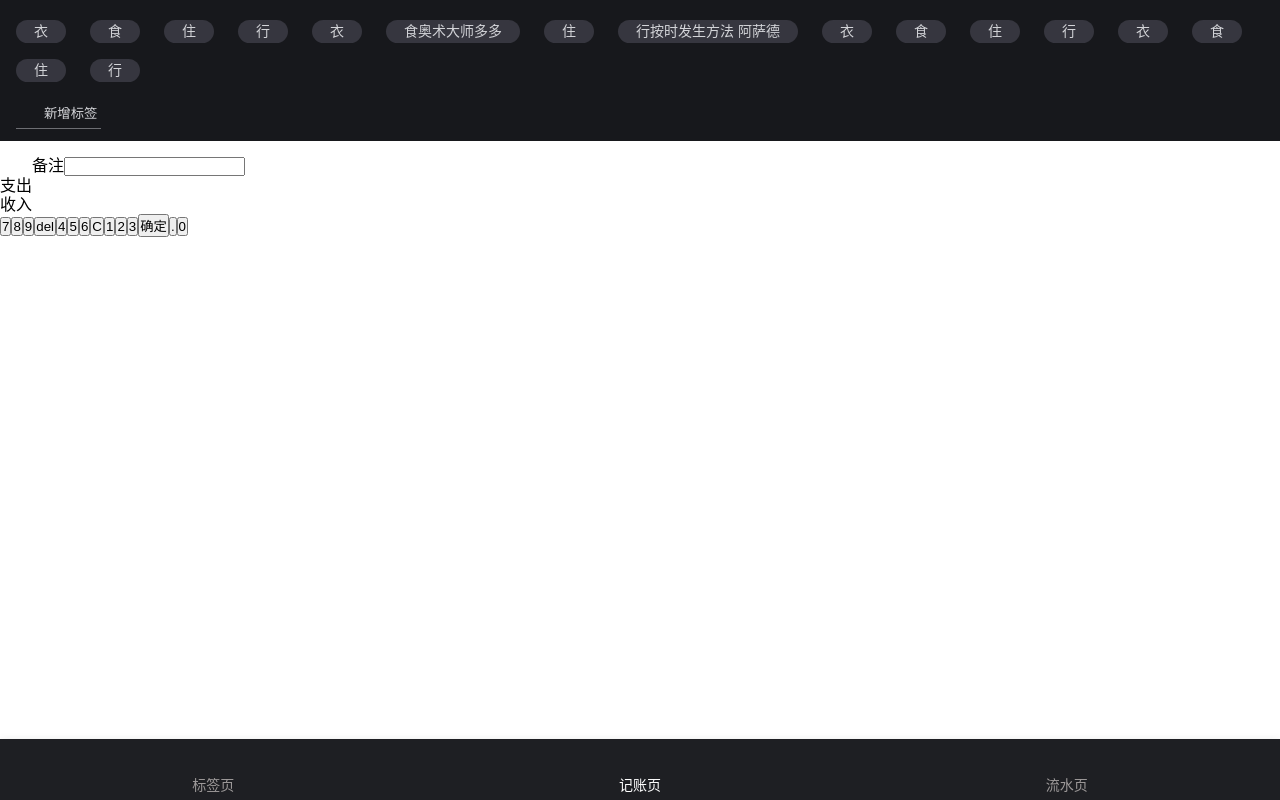
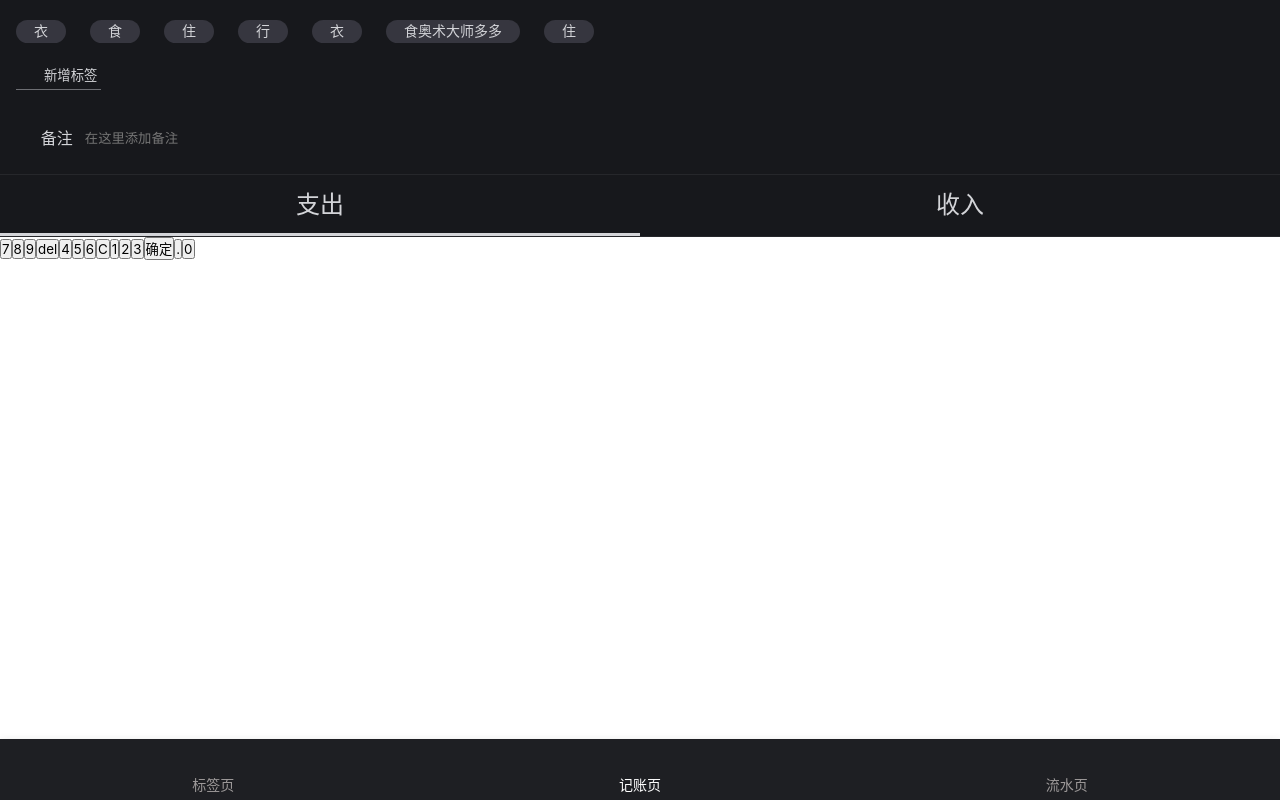
Before and after one commit to jgorijinal/morneyReact, a React app: page /#/money in a window 1280 px wide. Built offline with nearby package versions, Linux system fonts and the light colour scheme.

Commit message:
完成CategorySection的UI

```diff
--- a/src/index.scss
+++ b/src/index.scss
@@ -35,3 +35,10 @@ body {
   fill: currentColor;
   overflow: hidden;
 }
+button{
+  font-family: inherit;
+}
+input:focus{
+  outline: none;
+  font-family: inherit;
+}
--- a/src/views/Money.tsx
+++ b/src/views/Money.tsx
@@ -8,7 +8,6 @@ const TagsSection = styled.section`
   padding: 12px 16px;
   ol {margin: 0 -12px;
     li {
-
       display: inline-block;color: #d3d4d8;
       background: #36363f;font-size: 14px;margin: 8px 12px;
       padding: 3px 18px;border-radius: 18px;cursor: pointer;
@@ -21,10 +20,47 @@ const TagsSection = styled.section`
     padding: 2px 4px;border-bottom: 1px solid #6d6e73;}
 `
 const NotesSection = styled.section`
-
+  border-bottom: 1px solid #26272b;
+  label {
+    display: flex;padding: 0 16px;align-items: center;
+    color:#d3d4d8;background:  #17181c ;
+    span {display: flex;align-items: center;white-space: nowrap;
+      margin-right:12px ;
+      >svg {width: 1.3em;margin-right:4px ;
+      }
+    }
+    input {display: block;width: 100%;height: 72px;
+      background: none;border: none;color:#d3d4d8;
+    }
+  }
 `
 const CategorySection = styled.section`
+  background: #17181c ;
+  border-bottom: 1px solid #26272b;
+ >ol {
+   display: flex;
 
+   > li {
+     width: 50%;
+     text-align: center;
+     font-size: 24px;
+     padding: 16px 0;
+     color: #d3d4d8;
+     &.selected {
+       position: relative;
+       &::after{
+         content: '';
+         position:absolute;
+         display: block;
+         width: 100%;
+         background: #d3d4d8;
+         height: 3px;
+         left:0;
+         bottom: 0;
+       }
+     }
+   }
+ }
 `
 const NumberPadSection = styled.section `
 
@@ -41,27 +77,18 @@ function Money() {
           <li>衣</li>
           <li>食奥术大师多多</li>
           <li>住</li>
-          <li>行按时发生方法  阿萨德</li>
-          <li>衣</li>
-          <li>食</li>
-          <li>住</li>
-          <li>行</li>
-          <li>衣</li>
-          <li>食</li>
-          <li>住</li>
-          <li>行</li>
         </ol>
         <button><Icon name="add"></Icon>新增标签</button>
       </TagsSection>
       <NotesSection>
         <label>
           <span><Icon name="notes"></Icon>备注</span>
-          <input type="text"/>
+          <input type="text" placeholder={'在这里添加备注'}/>
         </label>
       </NotesSection>
       <CategorySection>
         <ol>
-          <li>支出</li>
+          <li className={"selected"}>支出</li>
           <li>收入</li>
         </ol>
       </CategorySection>
```
